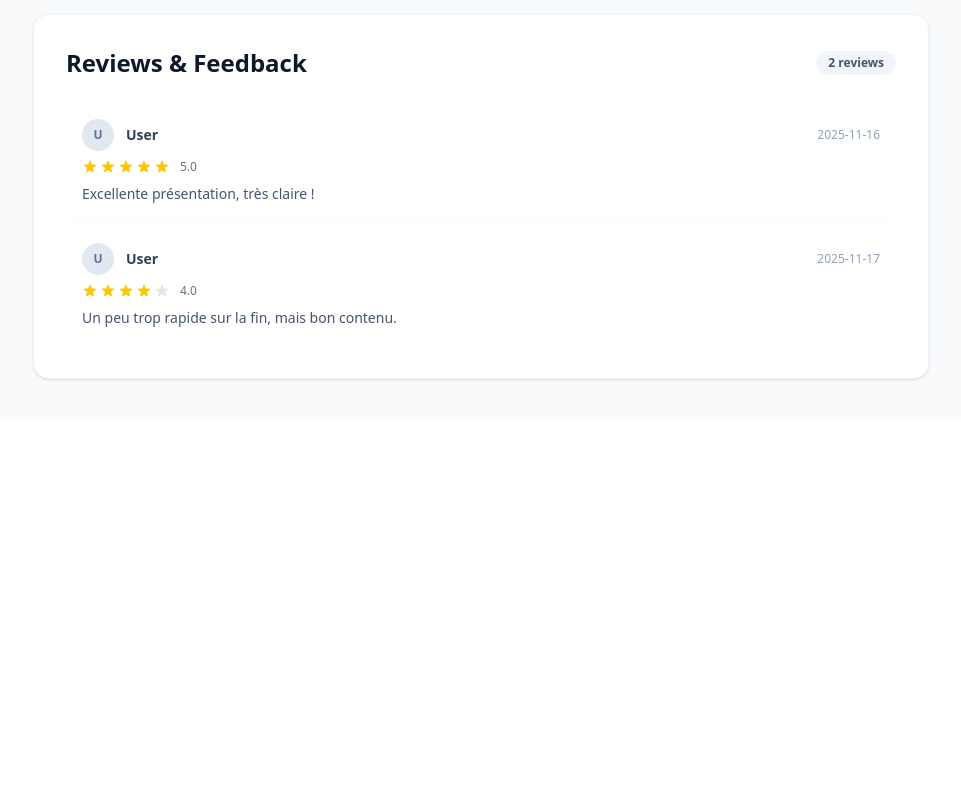
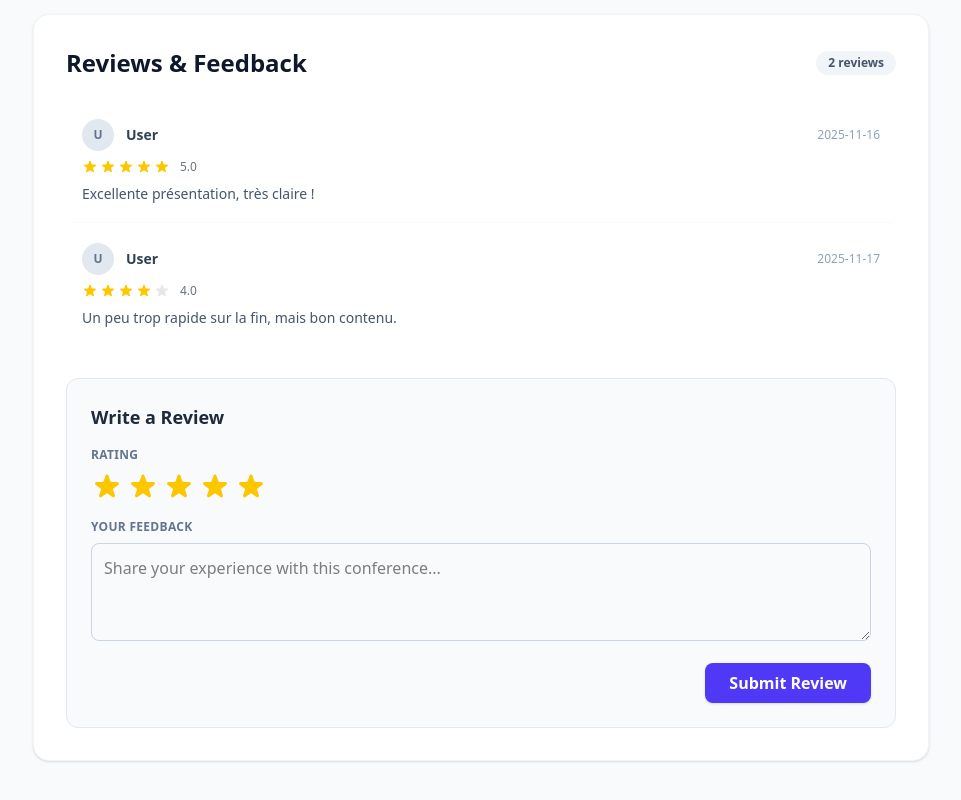
Before and after one commit to SieGer05/KeynoteConnect, a React app in the folder frontend/: page /conferences/1 in a window 1280 px wide. Shown: the part 458-1258 px from the top of the page, without its empty margins (159-1120 px from the left). Before the commit the page ends 877 px from the top, so only its background shows below. Built offline with nearby package versions, Linux system fonts and the light colour scheme; the HTML template or start-up script is replaced by a standard one.

Commit message:
feat: add review form and star rating input for conference feedback

```diff
--- /dev/null
+++ b/frontend/src/components/ui/StartRatingInput.jsx
@@ -0,0 +1,27 @@
+const StarRatingInput = ({ rating, setRating }) => {
+  return (
+      <div className="flex space-x-1">
+         {[1, 2, 3, 4, 5].map((star) => (
+         <button
+            key={star}
+            type="button"
+            onClick={() => setRating(star)}
+            className={`focus:outline-none transition-transform hover:scale-110 cursor-pointer ${
+               star <= rating ? "text-yellow-400" : "text-gray-300"
+            }`}
+         >
+            <svg
+               className="w-8 h-8"
+               fill="currentColor"
+               viewBox="0 0 20 20"
+               xmlns="http://www.w3.org/2000/svg"
+            >
+               <path d="M9.049 2.927c.3-.921 1.603-.921 1.902 0l1.07 3.292a1 1 0 00.95.69h3.462c.969 0 1.371 1.24.588 1.81l-2.8 2.034a1 1 0 00-.364 1.118l1.07 3.292c.3.921-.755 1.688-1.54 1.118l-2.8-2.034a1 1 0 00-1.175 0l-2.8 2.034c-.784.57-1.838-.197-1.539-1.118l1.07-3.292a1 1 0 00-.364-1.118L2.98 8.72c-.783-.57-.38-1.81.588-1.81h3.461a1 1 0 00.951-.69l1.07-3.292z" />
+            </svg>
+         </button>
+         ))}
+      </div>
+  );
+};
+
+export default StarRatingInput;
--- /dev/null
+++ b/frontend/src/features/reviews/components/ReviewForm.jsx
@@ -0,0 +1,61 @@
+import { useState } from "react";
+import StarRatingInput from "../../../components/ui/StartRatingInput";
+
+const ReviewForm = ({ onAddReview }) => {
+   const [text, setText] = useState("");
+   const [rating, setRating] = useState(5); // 5 étoiles par défaut
+
+   const handleSubmit = (e) => {
+      e.preventDefault();
+      if (text.trim() === "") return;
+
+      const newReview = {
+         date: new Date().toISOString().split('T')[0],
+         text: text,
+         stars: rating,
+      };
+
+      onAddReview(newReview);
+      setText("");
+      setRating(5);
+   };
+
+   return (
+      <form onSubmit={handleSubmit} className="bg-slate-50 p-6 rounded-xl border border-slate-200 mt-8">
+         <h3 className="text-lg font-bold text-slate-800 mb-4">Write a Review</h3>
+
+         <div className="mb-4">
+         <label className="block text-xs font-bold text-slate-500 uppercase tracking-wide mb-2">
+            Rating
+         </label>
+         <StarRatingInput rating={rating} setRating={setRating} />
+         </div>
+
+         <div className="mb-4">
+         <label className="block text-xs font-bold text-slate-500 uppercase tracking-wide mb-2">
+            Your Feedback
+         </label>
+         <textarea
+            className="w-full p-3 rounded-lg border border-slate-300 focus:ring-2 focus:ring-indigo-500 focus:border-indigo-500 outline-none transition-all"
+            rows="3"
+            placeholder="Share your experience with this conference..."
+            value={text}
+            onChange={(e) => setText(e.target.value)}
+            required
+         ></textarea>
+         </div>
+
+         {/* Bouton Submit */}
+         <div className="text-right">
+         <button
+            type="submit"
+            className="bg-indigo-600 text-white px-6 py-2 rounded-lg font-semibold hover:bg-indigo-700 transition-colors shadow-sm cursor-pointer"
+         >
+            Submit Review
+         </button>
+         </div>
+      </form>
+  );
+};
+
+export default ReviewForm;
--- a/frontend/src/pages/ConferenceDetailsPage.jsx
+++ b/frontend/src/pages/ConferenceDetailsPage.jsx
@@ -1,12 +1,33 @@
-import { useParams, Link } from "react-router-dom"
-import { MOCK_CONFERENCES } from "../utils/mockData"
-import Badge from "../components/ui/Badge"
-import StarRating from "../components/ui/StartRating"
-import ReviewList from "../features/reviews/components/ReviewList"
+import { useState, useEffect } from "react";
+import { useParams, Link } from "react-router-dom";
+import { MOCK_CONFERENCES } from "../utils/mockData";
+import Badge from "../components/ui/Badge";
+import ReviewList from "../features/reviews/components/ReviewList";
+import ReviewForm from "../features/reviews/components/ReviewForm";
 
 const ConferenceDetailsPage = () => {
    const { id } = useParams();
-   const conference = MOCK_CONFERENCES.find((c) => c.id === parseInt(id));
+
+   // État local pour gérer la conférence et permettre la mise à jour des reviews
+   const [conference, setConference] = useState(null);
+
+   useEffect(() => {
+      const foundConf = MOCK_CONFERENCES.find((c) => c.id === parseInt(id));
+
+      if (foundConf) {
+         setConference({ ...foundConf, reviews: [...foundConf.reviews] });
+      }
+   }, [id]);
+
+   // Fonction pour gérer l'ajout d'une review
+   const handleAddReview = (newReview) => {
+      const reviewWithId = { ...newReview, id: Date.now() };
+
+      setConference(prev => ({
+         ...prev,
+         reviews: [reviewWithId, ...prev.reviews]
+      }));
+   };
 
    if (!conference) {
       return <div className="text-center mt-20">Conference not found</div>;
@@ -55,11 +76,15 @@ const ConferenceDetailsPage = () => {
                   </span>
                </div>
 
+               {/* Liste des avis existants */}
                <ReviewList reviews={conference.reviews} />
+
+               {/* Formulaire d'ajout */}
+               <ReviewForm onAddReview={handleAddReview} />
             </div>
          </div>
       </div>
    );
 };
 
-export default ConferenceDetailsPage
+export default ConferenceDetailsPage;
```
